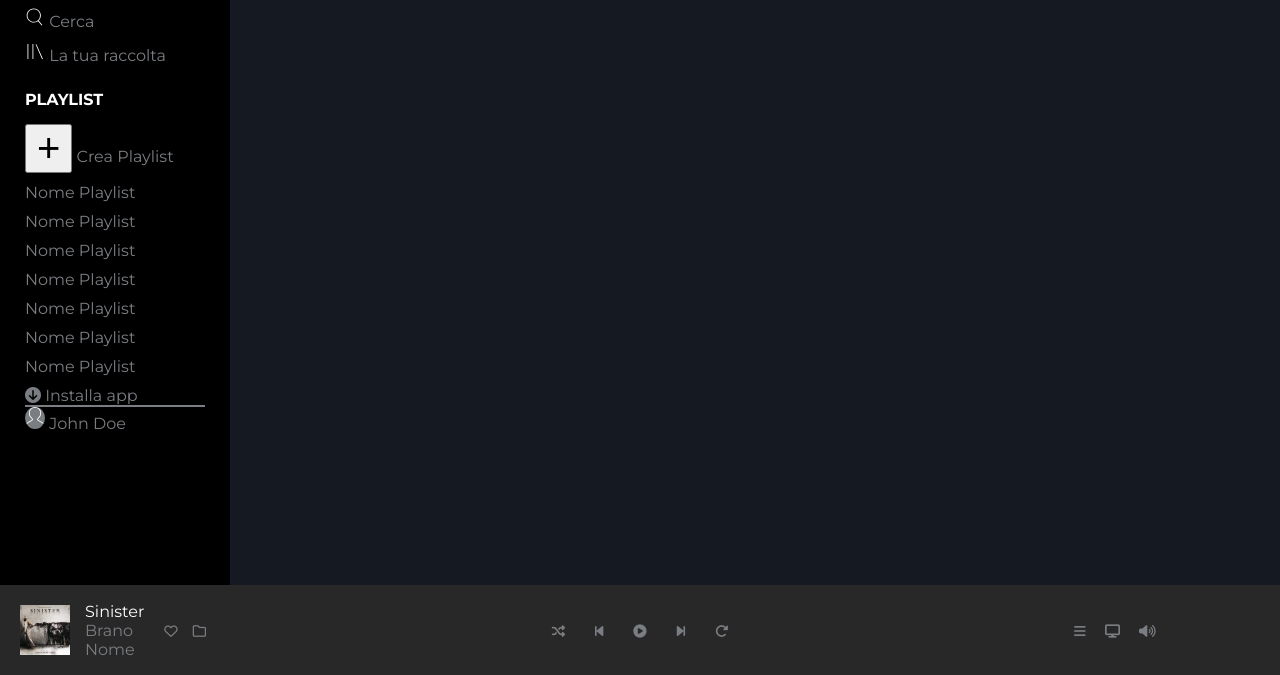
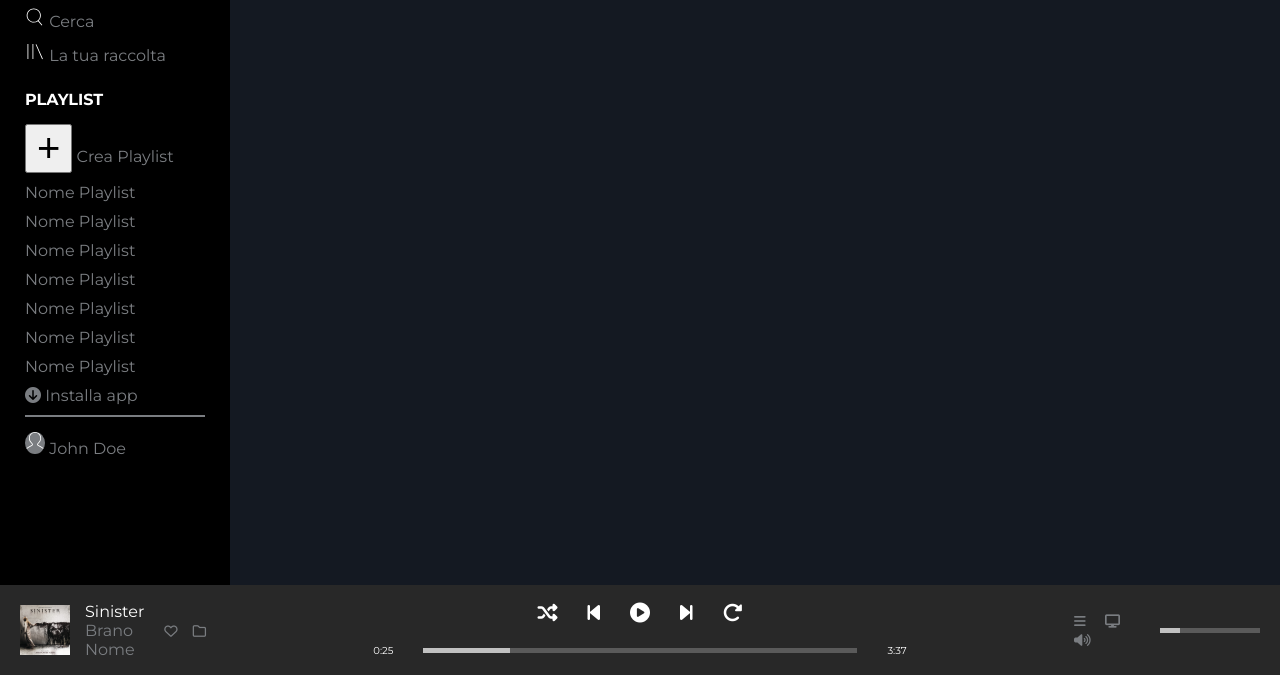
Before and after one commit to Skiotto93/html-css-spotifyweb, a plain HTML site: page index.html in a window 1280 px wide. Shown: the part 125-800 px from the top of the page. Drawn offline with Linux system fonts and the light colour scheme.

Commit message:
Footer aggiunto con barre

```diff
--- a/css/style.css
+++ b/css/style.css
@@ -117,11 +117,13 @@ aside {
 }
 #borderbottom {
     border-bottom: .125rem solid #7a7d81;
+    padding-bottom: .625rem;
 }
 .profile {
     max-width: 1.25rem;
     background-color: #7a7d81;
     border-radius: 50%;
+    margin-top: .9375rem;
 }
 @media screen and (max-width:600px) {
     aside {
@@ -190,7 +192,11 @@ footer {
     padding-right: .9375rem;
 }
 .center-up {
-    align-items: stretch;
+    margin-bottom: 1.25rem;
+}
+.center-up i {
+    font-size: 1.25rem;
+    color: #fff;
 }
 .play {
     background-color: inherit;
@@ -202,12 +208,32 @@ footer {
 .forward {
     padding-right: 1.875rem;
 }
+.time {
+    color: #fff;
+    padding: 0 1.875rem;
+    font-size: 10px;
+}
+.audio-bar {
+    height: .3125rem;
+    width: 50%;
+    background-color: #5a5a5a;
+}
+.timepassed {
+    background-color: #c1c1c1;
+    width: 20%;
+    height: 100%;
+}
 #desktop {
     padding: 0 .9375rem;
 }
 #volume {
     padding-right: .9375rem;
 }
+.audio-bar-small {
+    height: .3125rem;
+    width: 60%;
+    background-color: #5a5a5a;
+}
 footer button {
     background-color: inherit;
     border: none;
--- a/index.html
+++ b/index.html
@@ -125,16 +125,27 @@
                             <button><i class="fa-solid fa-rotate-right"></i></button>
                         </div>
                     </div>
-                    <div class="center-down">
+                    <div class="center-down flex justify-center items-center">
+                        <span class="time">0:25</span>
+                        <div class="audio-bar">
+                            <div class="timepassed">
 
+                            </div>
+                        </div>
+                        <span class="time">3:37</span>
                     </div>
 
                 </div>
-                <div class="right">
+                <div class="right  flex items-center">
                     <div class="icons-right">
                         <button><i id="hamburger" class="fa-solid fa-bars"></i></button>
                         <button><i id="desktop" class="fa-solid fa-display"></i></button>
                         <button><i id="volume" class="fa-solid fa-volume-high"></i></button>
+                    </div>
+                    <div class="audio-bar-small">
+                        <div class="timepassed">
+
+                        </div>
                     </div>
                 </div>
             </div>
```
